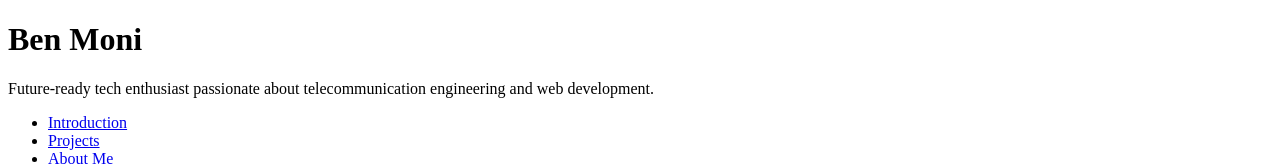
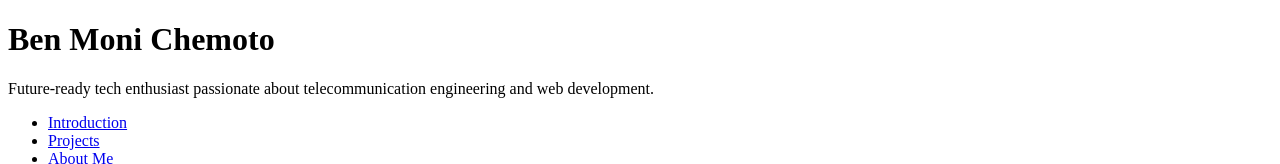
Before and after one commit to BenMoni-code/alx_html_css, a plain HTML site: page portfolio/portfolio/index.html in a window 1280 px wide. Shown: the top 164 px of the page. Drawn offline with Linux system fonts and the light colour scheme.

Commit message:
Add portfolio

```diff
--- a/portfolio/portfolio/index.html
+++ b/portfolio/portfolio/index.html
@@ -8,7 +8,7 @@
 
   <!-- Header -->
   <header>
-    <h1>Ben Moni</h1>
+    <h1>Ben Moni Chemoto</h1>
     <p>Future-ready tech enthusiast passionate about telecommunication engineering and web development.</p>
   </header>
 
```
